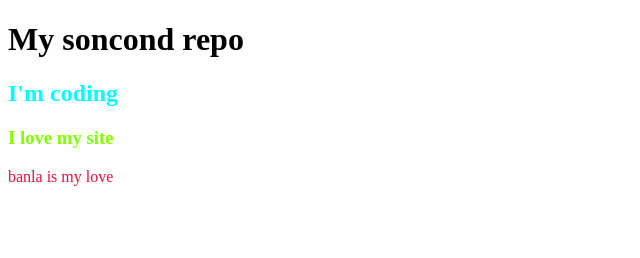
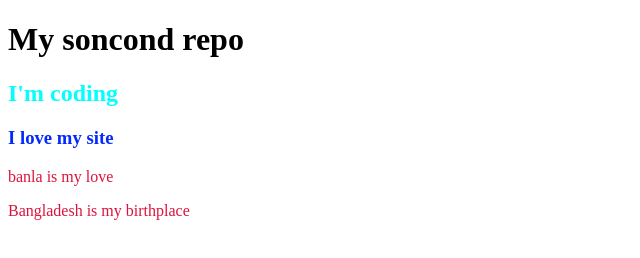
Before and after one commit to mamun03/My-second-repo, a plain HTML site: page index.html in a window 1280 px wide. Shown: the whole page, without its empty margins (0-640 px from the left). Drawn offline with Linux system fonts and the light colour scheme.

Commit message:
Bangladesh

```diff
--- a/index.html
+++ b/index.html
@@ -12,5 +12,6 @@
     <h2>I'm coding</h2>
     <h3>I love my site</h3>
     <p>banla is my love</p>
+    <p>Bangladesh is my birthplace</p>
 </body>
 </html>
--- a/style.css
+++ b/style.css
@@ -1,5 +1,5 @@
 h3{
-    color: chartreuse;
+    color: rgb(4, 41, 252);
 }
 H2{
     color: aqua;
```
